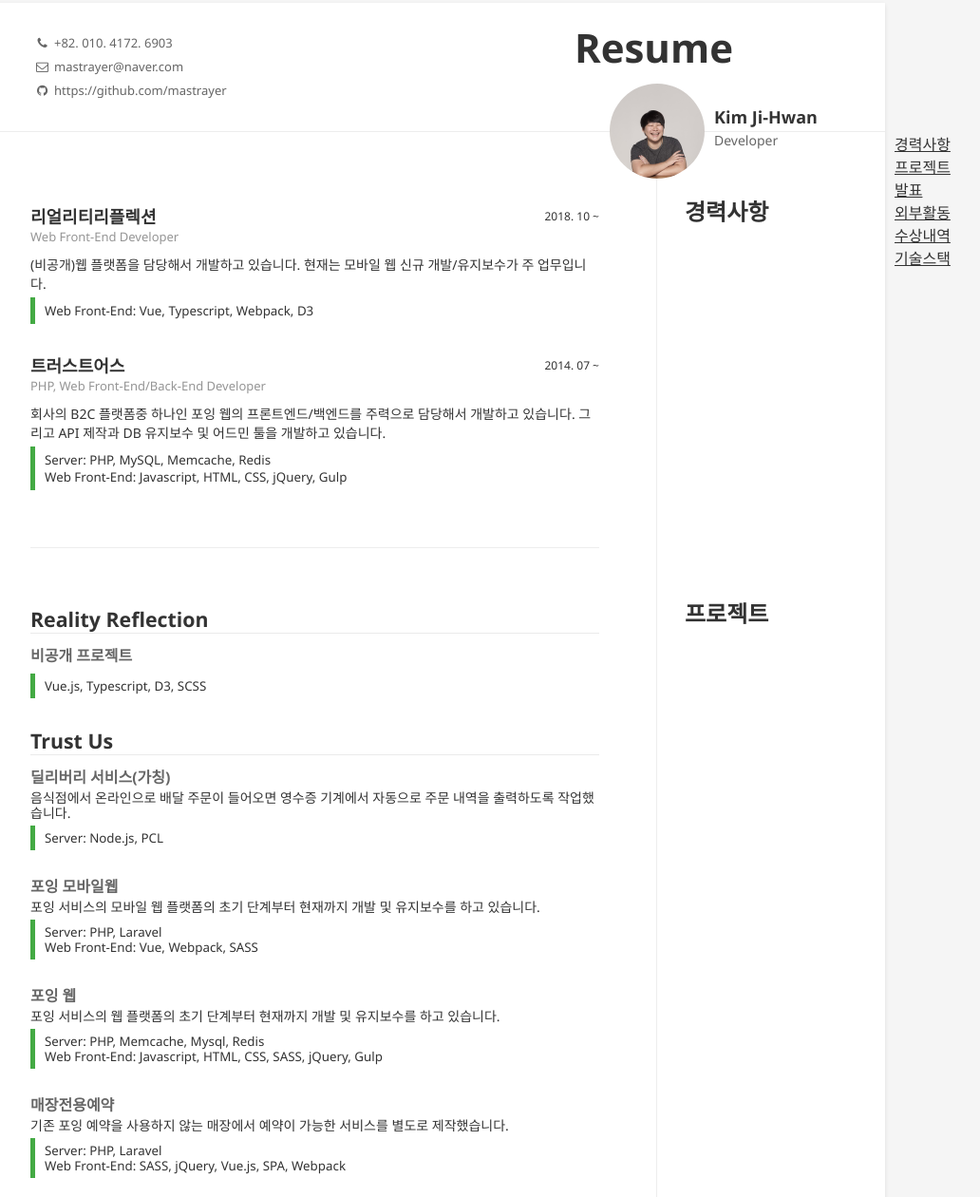
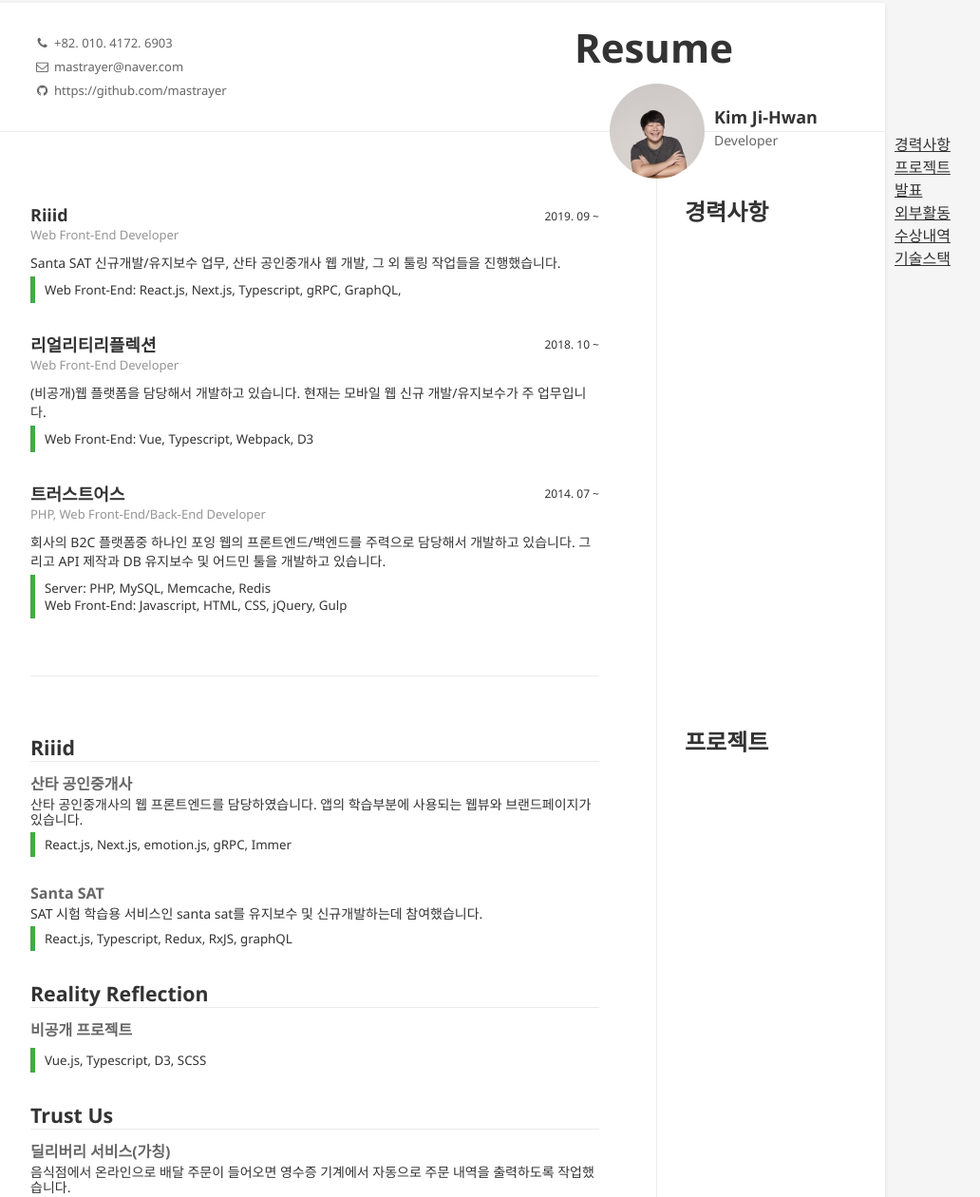
Before and after one commit to mastrayer/mastrayer.github.io, a plain HTML site: page index.html in a window 1280 px wide. Shown: the part 27-1287 px from the top of the page at 95% size, without its empty margins (188-1220 px from the left). Drawn offline with Linux system fonts and the light colour scheme.

Commit message:
Update index.html

```diff
--- a/index.html
+++ b/index.html
@@ -72,6 +72,13 @@
               <h2>경력사항</h2>
               <ul>
                 <li>
+                  <h3>Riiid</h3>
+                  <h4 class="company">Web Front-End Developer</h4>
+                  <span class="date">2019. 09 ~</span>
+                  <p class="detail">Santa SAT 신규개발/유지보수 업무, 산타 공인중개사 웹 개발, 그 외 툴링 작업들을 진행했습니다.</p>
+                  <blockquote>Web Front-End: React.js, Next.js, Typescript, gRPC, GraphQL, </blockquote>
+                </li>
+                <li>
                   <h3>리얼리티리플렉션</h3>
                   <h4 class="company">Web Front-End Developer</h4>
                   <span class="date">2018. 10 ~</span>
@@ -99,6 +106,24 @@
           <section id="project" class="resume-item project">
             <div class="inner">
               <h2>프로젝트</h2>
+
+              <strong>Riiid</strong>
+              <ul>
+                <li>
+                  <h3><a href="https://aisantaland.com">산타 공인중개사</a></h3>
+                  <p class="detail">
+                    산타 공인중개사의 웹 프론트엔드를 담당하였습니다. 앱의 학습부분에 사용되는 웹뷰와 브랜드페이지가 있습니다.
+                    <blockquote>React.js, Next.js, emotion.js, gRPC, Immer</blockquote>
+                  </p>
+                </li>
+                <li>
+                  <h3><a href="https://santasat.com">Santa SAT</a></h3>
+                  <p class="detail">
+                    SAT 시험 학습용 서비스인 santa sat를 유지보수 및 신규개발하는데 참여했습니다.
+                    <blockquote>React.js, Typescript, Redux, RxJS, graphQL</blockquote>
+                  </p>
+                </li>
+              </ul>
 
               <strong>Reality Reflection</strong>
               <ul>
```
